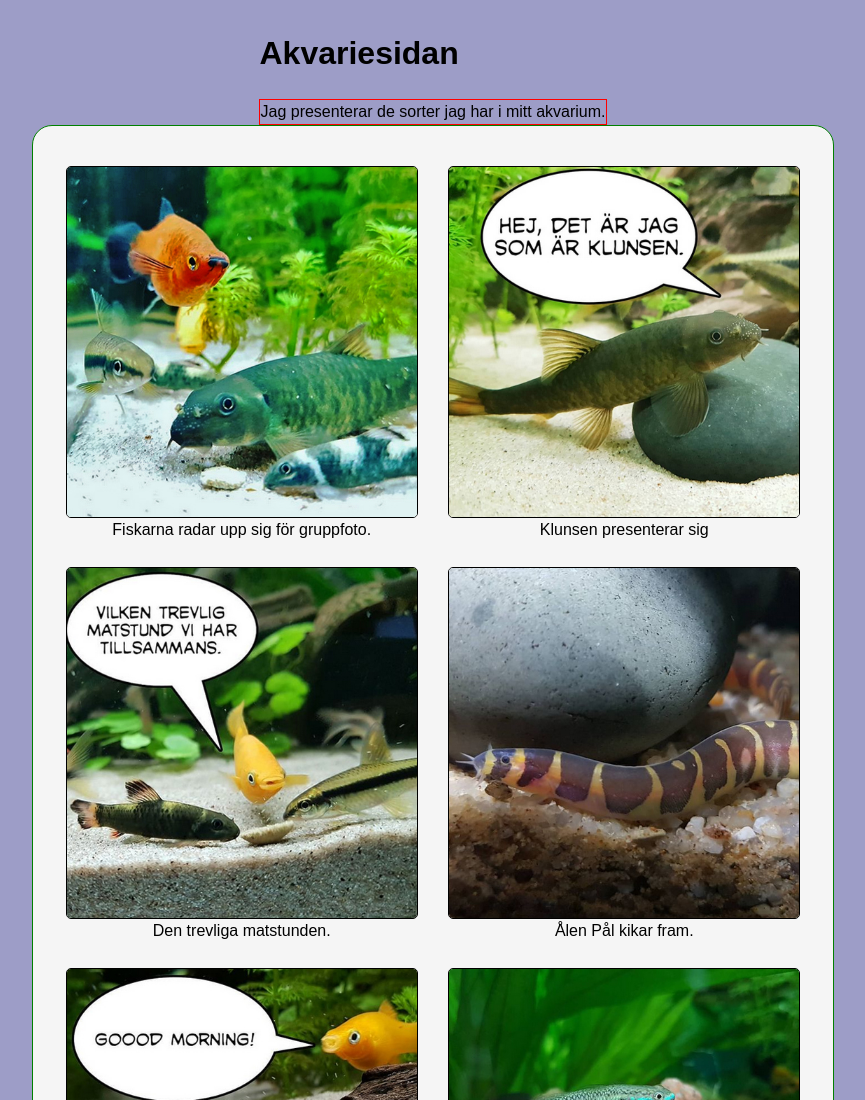
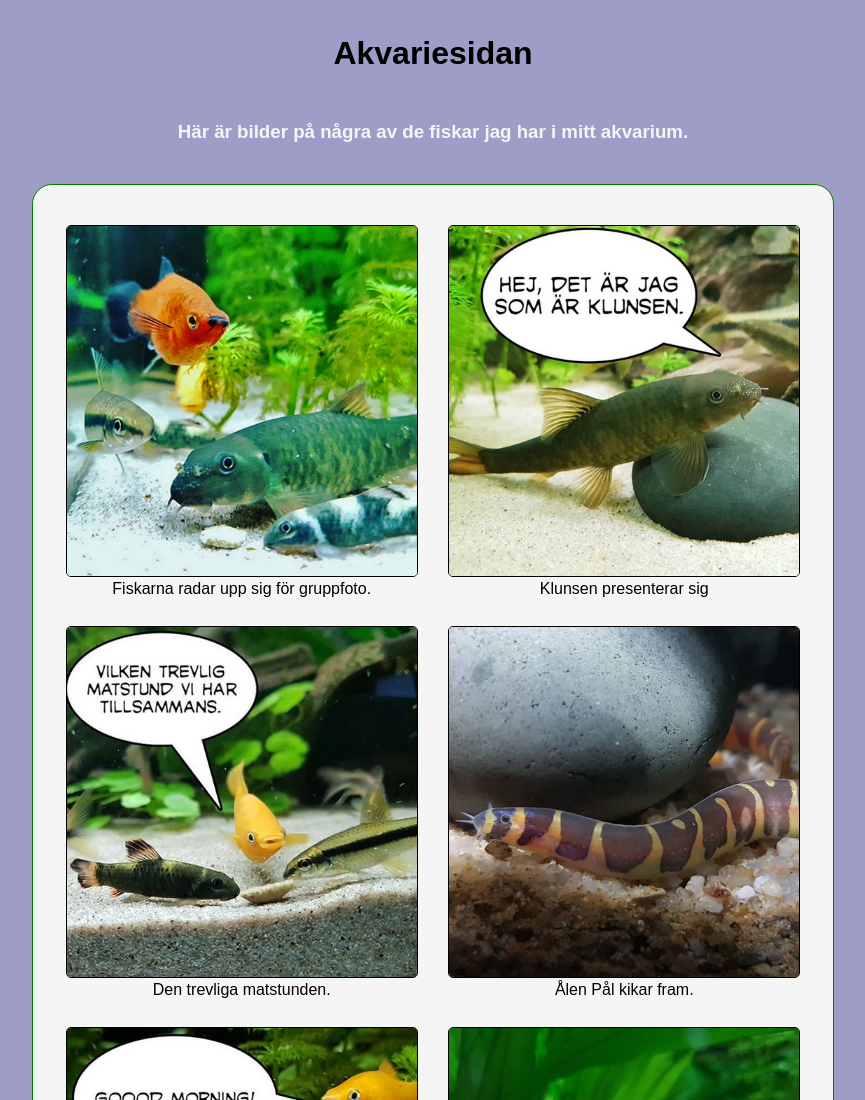
Before and after one commit to Carinalak/Medieinstitutet-MinHobby, a website built with Vite: page vite-project/index.html in a window 1280 px wide. Shown: the top 1100 px of the page, without its empty margins (207-1072 px from the left). Built offline with nearby package versions, Linux system fonts and the light colour scheme.

Commit message:
Fixing better structure

```diff
--- a/vite-project/main.js
+++ b/vite-project/main.js
@@ -3,8 +3,10 @@ import './style.css'
 
 document.querySelector('#header').innerHTML = `
   <h1>Akvariesidan</h1>
-  <div class="text-box">Jag presenterar de sorter jag har i mitt akvarium.</div>
+  <div class="text-box"><h3>Här är bilder på några av de fiskar jag har i mitt akvarium.</h3></div>
 `
+
+
 document.querySelector('#mainContainer').innerHTML = `
 
 
--- a/vite-project/style.css
+++ b/vite-project/style.css
@@ -5,9 +5,11 @@ body {
   display: flex;
   align-items: center;
   flex-direction: column;
-
 }
 
+h1 {
+  text-align: center;
+}
 #mainContainer {
   background-color: whitesmoke;
   width: 300px;
@@ -23,7 +25,10 @@ body {
   display: flex;
   align-items: center;
   flex-direction: column;
-  border: solid 1px red;
+  text-align: center;
+  font-weight: bolder;
+  margin-bottom: 20px;
+  color: whitesmoke;
 }
 
 footer {
@@ -35,10 +40,6 @@ footer {
   height: 250px;
   border-radius: 5px;
   margin-top: 20px;
-}
-
-.fish-image-text {
-
 }
 
 .image-box {
@@ -62,7 +63,6 @@ footer {
     border: solid 1px black;
   }
 }
-
 
 @media screen and (min-width: 800px) {
   #mainContainer {
```
